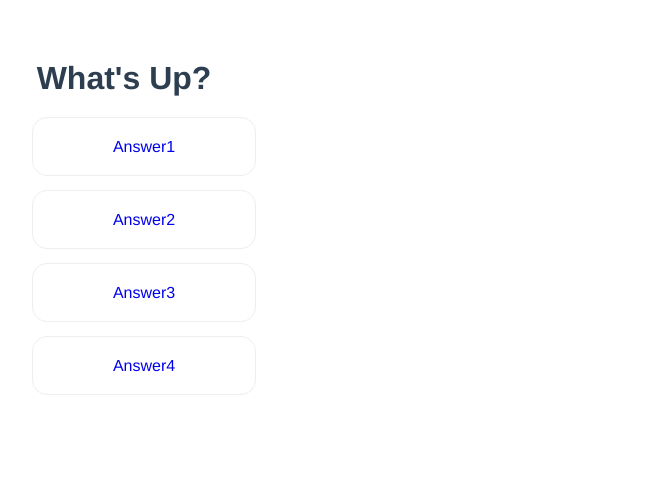
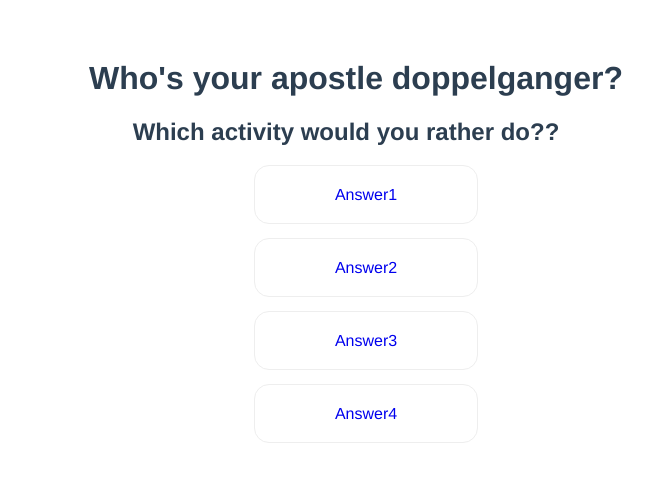
Before and after one commit to InterVarsity/quiz-tool, a Vue app: page / in a window 1280 px wide. Shown: the top 482 px of the page, without its empty margins (284-937 px from the left). Built offline with nearby package versions, Linux system fonts and the light colour scheme.

Commit message:
add quiz.json; iterate questions

```diff
--- a/src/App.vue
+++ b/src/App.vue
@@ -1,27 +1,17 @@
 <template>
   <div id="app">
-    <Question :question="this.question" :answers="this.answers" />
+    <Quiz
+      title="Who's your apostle doppelganger?" />
   </div>
 </template>
 
 <script>
-import Question from './components/Question.vue'
+import Quiz from './components/Quiz.vue'
 
 export default {
   name: 'app',
   components: {
-    Question
-  },
-  data () {
-    return {
-      question: 'What\'s Up?',
-      answers: {
-        'Answer1': 'cat1',
-        'Answer2': 'cat2',
-        'Answer3': 'cat3',
-        'Answer4': 'cat4'
-      }
-    }
+    Quiz
   }
 }
 </script>
@@ -34,5 +24,9 @@ export default {
   text-align: center;
   color: #2c3e50;
   margin-top: 60px;
+
+  width: 600px;
+  margin-left: auto;
+  margin-right: auto;
 }
 </style>
--- a/src/components/Question.vue
+++ b/src/components/Question.vue
@@ -1,6 +1,6 @@
 <template>
   <div class="question">
-    <h1>{{ question }}</h1>
+    <h2>{{ question }}</h2>
     <ul>
       <li v-for="(category, answer) in answers" :key="answer">
         <a href="#" class="answer" v-on:click="selectAnswer($event)">
@@ -17,10 +17,12 @@ export default {
   name: 'Question',
   props: {
     question: String,
-    answers: Object
+    answers: Object,
+    index: Number
   },
   methods: {
     selectAnswer (e) {
+      this.$emit('answer-selected', this.index)
       e.preventDefault()
       console.log(e)
       console.log(e.target)
@@ -32,8 +34,18 @@ export default {
 <!-- Add "scoped" attribute to limit CSS to this component only -->
 <style scoped>
 .question {
-  width: 800px;
-  height: 100px;
+  text-align: center;
+  max-width: 500px;
+  margin: 0;
+  display: none;
+}
+
+.question.active {
+  display: block;
+}
+
+h1 {
+  margin: 0;
 }
 
 li {
--- /dev/null
+++ b/src/components/Quiz.vue
@@ -0,0 +1,57 @@
+<template>
+  <div id="quiz-container">
+    <h1>{{ title }}</h1>
+    <ul>
+      <li v-for="(curQuestion, index) in this.quizData.questions" :key="index">
+        <Question
+          :question="curQuestion.title"
+          :answers="curQuestion.answers"
+          :index="index"
+          v-on:answer-selected="onAnswerSelected($event)"
+          v-bind:class="{ active: questionIndex == index }" />
+      </li>
+    </ul>
+  </div>
+</template>
+
+<script>
+import Question from '@/components/Question.vue'
+import QuizResults from '@/components/QuizResults.vue'
+
+export default {
+  name: 'Quiz',
+  components: {
+    Question,
+    QuizResults
+  },
+  props: [ 'title' ],
+  data () {
+    return {
+      quizData: {},
+      questionIndex: 0
+    }
+  },
+  beforeMount: function () {
+    this.loadData()
+  },
+  mounted: function () {
+  },
+  methods: {
+    onAnswerSelected: function (e) {
+      console.log('parent received answer selected')
+      this.questionIndex = this.questionIndex + 1
+      console.log(e)
+    },
+    loadData: function () {
+      var quizData = require('@/quiz.json')
+      this.quizData = quizData
+    }
+  }
+}
+</script>
+
+<style scoped>
+li {
+  list-style: none;
+}
+</style>
--- /dev/null
+++ b/src/components/QuizResults.vue
@@ -0,0 +1,14 @@
+<template>
+  <div id="app">
+  </div>
+</template>
+
+<script>
+export default {
+  name: 'QuizResults',
+  data () { }
+}
+</script>
+
+<style scoped>
+</style>
--- /dev/null
+++ b/src/quiz.json
@@ -0,0 +1,32 @@
+{
+  "title": "Quiz Title",
+  "questions": [
+    {
+      "title": "Which activity would you rather do??",
+      "category": "category1",
+      "answers": {
+        "Answer1": "3",
+        "Answer2": "1",
+        "Answer3": "0",
+        "Answer4": "2"
+      }
+    },
+    {
+      "title": "What would you do in [SITUATION]?",
+      "category": "category1",
+      "answers": {
+        "Answer1": "1",
+        "Answer2": "2",
+        "Answer3": "3",
+        "Answer4": "4"
+      }
+    }
+  ],
+  "results": {
+    "category1": {
+      "identity": "Famous Person 1",
+      "summary": "You're Famous Person 1! That means X, Y, and Z.",
+      "image": "famous_person_1.png"
+    }
+  }
+}
```
